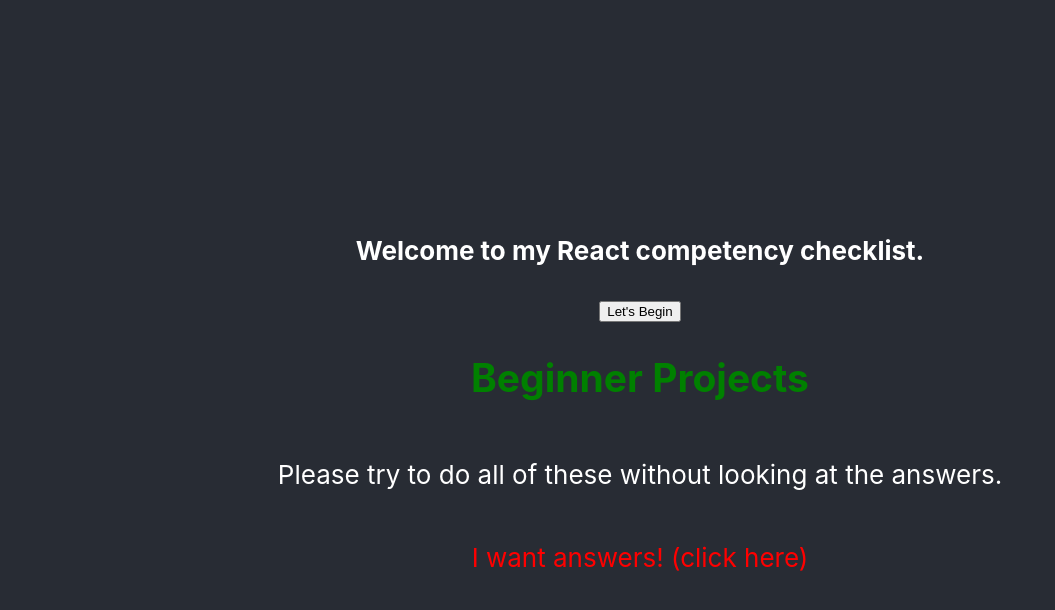
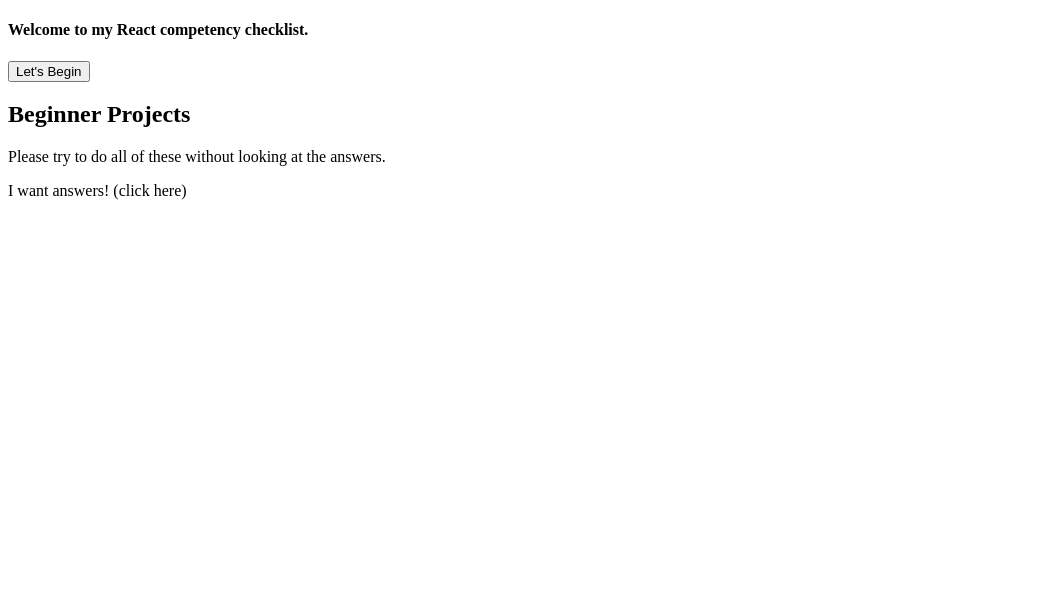
Before and after one commit to leslie-alldridge/react-competency-checklist, a React (Create React App) app: page / in a window 1280 px wide. Shown: the top 610 px of the page, without its empty margins (0-1055 px from the left). Built offline with nearby package versions, Linux system fonts and the light colour scheme.

Commit message:
commit out code for now -files can be removed

```diff
--- a/src/App.css
+++ b/src/App.css
@@ -1,4 +1,4 @@
-.App {
+/* .App {
   text-align: center;
 }
 
@@ -45,4 +45,4 @@
 }
 #answer:hover {
   cursor: pointer;
-}
+} */
--- a/src/index.css
+++ b/src/index.css
@@ -1,4 +1,4 @@
-body {
+/* body {
   margin: 0;
   padding: 0;
   font-family: -apple-system, BlinkMacSystemFont, "Segoe UI", "Roboto", "Oxygen",
@@ -11,4 +11,4 @@
 code {
   font-family: source-code-pro, Menlo, Monaco, Consolas, "Courier New",
     monospace;
-}
+}  */
```
